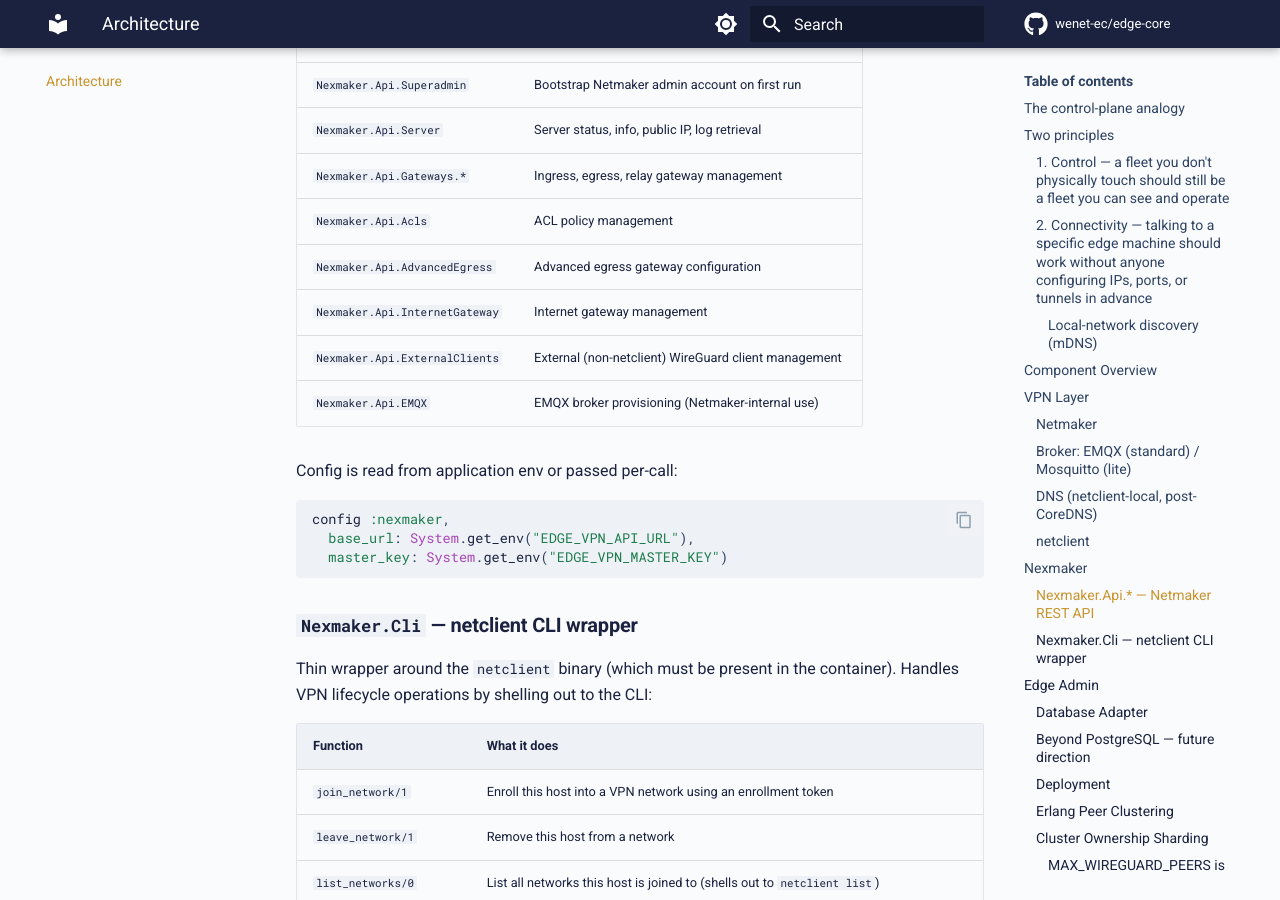
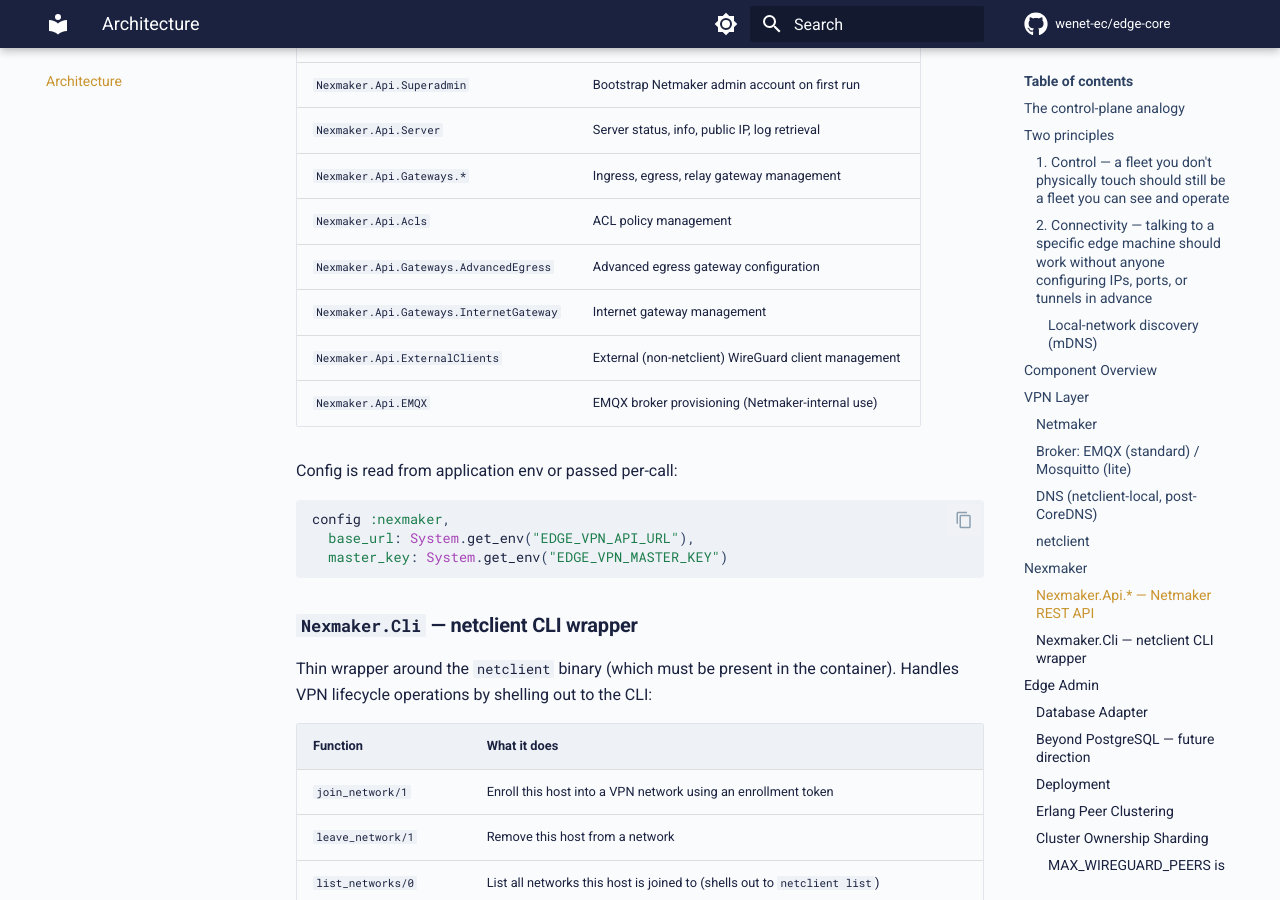
Before and after one commit to wenet-ec/edge-core, an MkDocs documentation site: the page built from docs/architecture.md, in a window 1280 px wide and 900 px high, scrolled down 5794 px. Built offline with MkDocs 1.6.1 and Material for MkDocs 9.7.7, drawn with Linux system fonts in a browser that asks for light colours; comment, search, counter and statistics services are not loaded.

Commit message:
feat(nexmaker): upgrade to v1.7.0

```diff
--- a/docs/architecture.md
+++ b/docs/architecture.md
@@ -140,8 +140,8 @@ HTTP client built on `Req`. All requests use MASTER_KEY bearer token auth. Cover
 | `Nexmaker.Api.Server`          | Server status, info, public IP, log retrieval          |
 | `Nexmaker.Api.Gateways.*`      | Ingress, egress, relay gateway management              |
 | `Nexmaker.Api.Acls`            | ACL policy management                                  |
-| `Nexmaker.Api.AdvancedEgress`  | Advanced egress gateway configuration                  |
-| `Nexmaker.Api.InternetGateway` | Internet gateway management                            |
+| `Nexmaker.Api.Gateways.AdvancedEgress`  | Advanced egress gateway configuration                  |
+| `Nexmaker.Api.Gateways.InternetGateway` | Internet gateway management                            |
 | `Nexmaker.Api.ExternalClients` | External (non-netclient) WireGuard client management   |
 | `Nexmaker.Api.EMQX`            | EMQX broker provisioning (Netmaker-internal use)       |
 
```
Also changed, not shown: nexmaker/README.md (+1 -1 lines), 12 other files.
